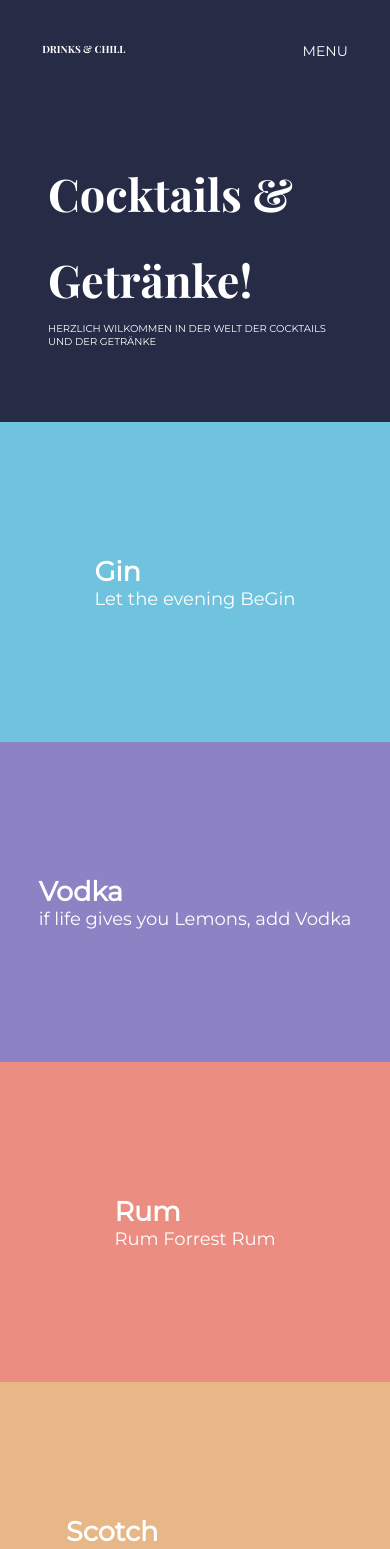
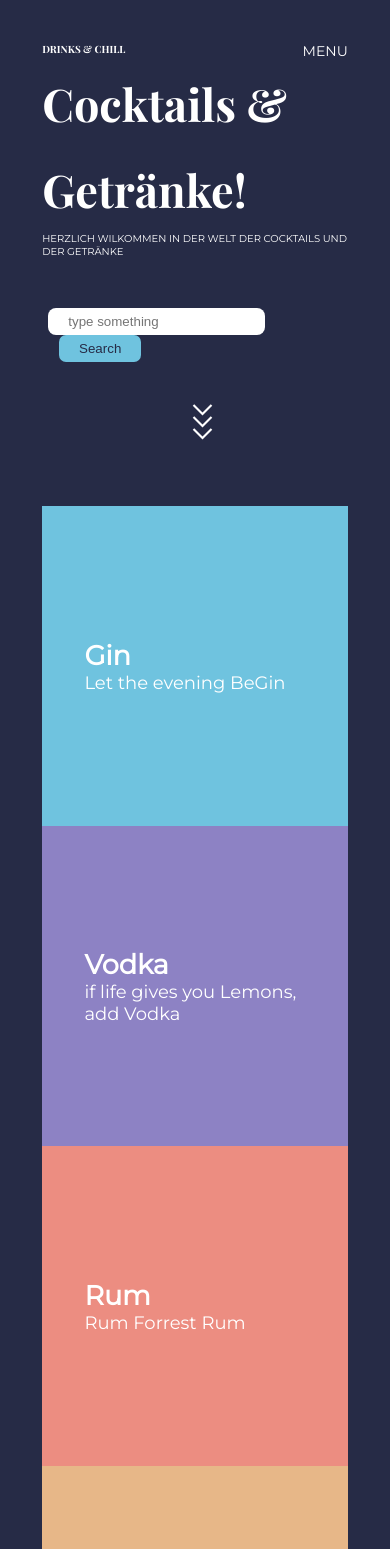
Before and after one commit to Sivagajan/Drinks-Chill, a React (Create React App) app: page / in a window 390 px wide. Shown: the top 1549 px of the page. Built offline with nearby package versions, Linux system fonts and the light colour scheme.

Commit message:
upated by Siva

```diff
--- a/src/App.css
+++ b/src/App.css
@@ -14,7 +14,10 @@ serif; */
 
 body{
   background-color: #262B46;
+  margin-left: 5vh;
+  margin-right: 5vh
 }
+
 
 
 .style1 {
@@ -54,17 +57,17 @@ body{
 }
 
 .right {
-  /* padding: 15px 0 15px 0; */
   height: 320px;
   display: flex;
-  flex-direction: row-reverse;
-  justify-content: space-around;
+  padding-left: 5vh;
+  padding-right: 5vh;
   align-items: center;
 }
 
 .left {
   height: 320px;
   display: flex;
-  justify-content: space-around;
+  padding-left: 5vh;
+  padding-right: 5vh;
   align-items: center;
 }
--- a/src/components/header/Header.jsx
+++ b/src/components/header/Header.jsx
@@ -14,6 +14,7 @@ const Header = (props) => {
             <header className={style.hero}>
                 <nav className={style.logo}>
                     <h2>DRINKS & CHILL</h2>
+
                     <Link className={style.headerLink} to='/popupwindow' >MENU</Link>
                 </nav>
                 <div className={style.heading}>
@@ -21,7 +22,7 @@ const Header = (props) => {
                     <p className={style.pTagHeader}>HERZLICH WILKOMMEN IN DER WELT DER COCKTAILS UND DER GETRÄNKE</p>
                 </div>
 
-                {props.place != 'addCocktails' ? <div className={style.btn}>
+                {props.place != 'noSearch' ? <div className={style.btn}>
 
                     <input onChange={(e) => setCocktail(e.target.value)} placeholder='type something' type={style.text} />
 
--- a/src/components/header/Header.module.css
+++ b/src/components/header/Header.module.css
@@ -1,7 +1,7 @@
 .hero nav {
     display: flex;
     justify-content: space-between;
-    padding: 5vh;
+    padding-top: 5vh;
 }
 
 .headerLink {
@@ -21,11 +21,11 @@
     color: white;
     display: flex;
     flex-direction: column;
-    height: 50vh;
+    height: 40vh;
 }
 
 .heading {
-    margin: 48px;
+    margin: 3vh, 0, 3vh, 0;
 }
 .pTagHeader{
     font-size: 14px;
@@ -73,3 +73,15 @@ h1 {
 .arrows {
     margin-left: 49%;
 }
+
+@media only screen and (max-width:390px) {
+
+    .hero{
+        height: 60vh;
+    }
+
+    .btn {
+        font-family: 'Montserrat', sans-serif;
+        padding-left: 0;
+    }
+}
--- a/src/pages/about/About.css
+++ b/src/pages/about/About.css
@@ -5,7 +5,7 @@
 
 .aboutBackground {
     background-color: #262B46;
-    padding: 20vh 10% 3vh 10%;
+    padding: 10vh 5vh 3vh 5vh;
     color: white;
 }
 
--- a/src/pages/about/About.jsx
+++ b/src/pages/about/About.jsx
@@ -5,8 +5,11 @@ import siva from '../../img/siva.png'
 import hussein from '../../img/hussein.png'
 import stanni from '../../img/stanni.png'
 const About = () => {
+
+    const place = 'noSearch'
     return (
-        <>< Header />
+        <>
+        < Header place={place} />
             <div className="aboutBackground">
                 <div>
                     <h3 className="aboutUs">About</h3>
--- a/src/pages/addCocktails/AddCocktails.jsx
+++ b/src/pages/addCocktails/AddCocktails.jsx
@@ -7,7 +7,8 @@ import Footer from '../../components/footer/Footer'
 import Header from '../../components/header/Header'
 
 const AddCocktails = () => {
-    const place = 'addCocktails'
+    const place = 'noSearch'
+
     return (
         <>
 
--- a/src/pages/contact/Contact.jsx
+++ b/src/pages/contact/Contact.jsx
@@ -4,9 +4,11 @@ import './Contact.css'
 import chris from '../../img/chris.png'
 
 const Contact = () => {
+
+    const place = 'noSearch'
     return (
         <>
-            < Header />
+        < Header place={place} />
             <div className="contactBackground">
                 <h3 className="h3Contact">Contact</h3>
                 <p className="pContact">Du hast Bugs auf unserer schönen Webiste entdeckt? Dann maile doch entweder an christian.peters@supercode.de oder benutze das Kontaktformular um uns wissen zu lassen wie wir unseren Coding Guru Christian noch mehr Verzweifelung fühlen lassen können.</p>
--- a/src/pages/home/Home.jsx
+++ b/src/pages/home/Home.jsx
@@ -7,13 +7,13 @@ const Home = () => {
         <>
             <main>
                 <section className={style.sectionHome}>
-                    <article className="style1 left">
+                    <article className="style1 left ">
                         <Link to='cocktailList/gin'>
                             <h2>Gin</h2>
                             <p>Let the evening BeGin</p>
                         </Link>
                     </article>
-                    <article className="style2 right {style.articleHome}">
+                    <article className="style2 right">
                         <Link to='/cocktailList/vodka'>
                             <h2>Vodka</h2>
                             <p>if life gives you Lemons, add Vodka</p>
--- a/src/pages/home/Home.module.css
+++ b/src/pages/home/Home.module.css
@@ -3,47 +3,9 @@
     grid-template-columns: repeat(2, 1fr);
 }
 
-.articleHome {
-    display: flex;
-    flex-direction: column;
-
-}
-
 a {
     color: white;
     text-decoration: none;
-}
-
-.style1 {
-    display: flex;
-    flex-direction: column;
-}
-
-.style2 {
-    display: flex;
-    flex-direction: column;
-
-}
-
-.style3 {
-    display: flex;
-    flex-direction: column;
-
-}
-
-.style4 {
-    display: flex;
-    flex-direction: column;
-}
-
-.style5 {
-    display: flex;
-    flex-direction: column;
-}
-
-.style6 {
-    display: flex;
-    flex-direction: column;
 }
 
 @media only screen and (max-width:390px){
```
